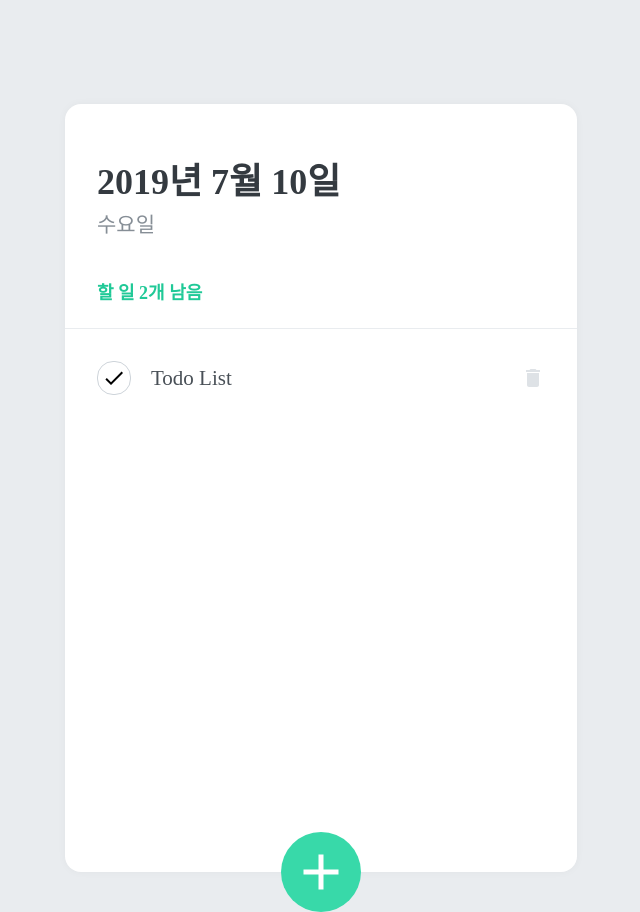
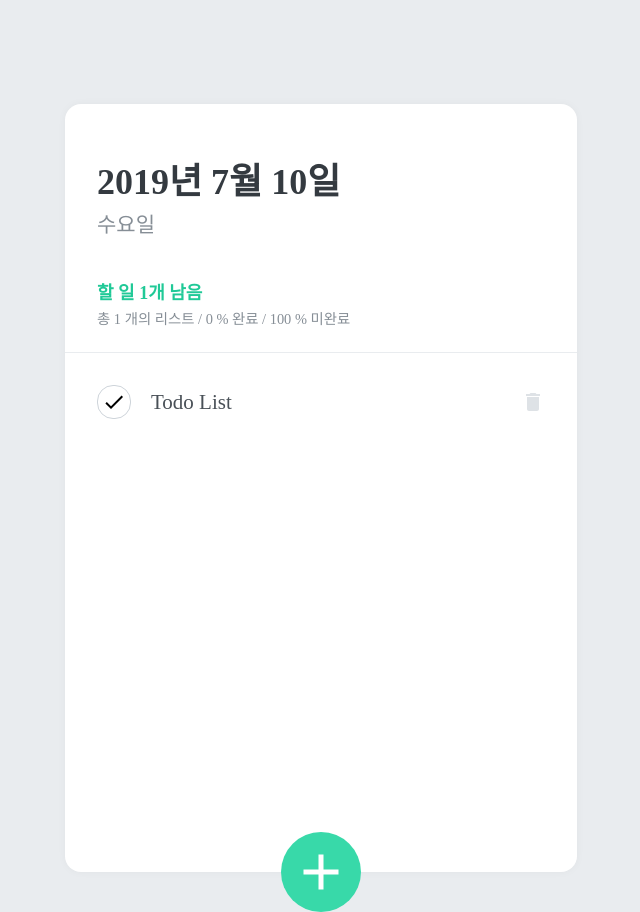
Before and after one commit to itmca/ansan-todo, a React (Create React App) app: page / in a window 1280 px wide. Shown: the whole page, without its empty margins (319-959 px from the left). Built offline with nearby package versions, Linux system fonts and the light colour scheme.

Commit message:
헤더의 count 부분 recoil selector 로 적용.

```diff
--- a/src/components/TodoListHead.css
+++ b/src/components/TodoListHead.css
@@ -24,3 +24,12 @@ h1 {
   margin-top: 40px;
   font-weight: bold;
 }
+
+.sub-count-info{
+  margin-top: 3px;
+}
+
+.sub-count-info > span{
+  font-size: 0.9rem;
+  color:#868e96;
+}
--- a/src/components/TodoListHead.tsx
+++ b/src/components/TodoListHead.tsx
@@ -1,15 +1,34 @@
+// import React from 'react';
+import { useRecoilValue } from 'recoil';
+import todoCountState from '../recoil/todoCountRecoil';
+import './TodoListHead.css';
+
+function TodoListHead() {
+  const {
+    totalCount,
+    // totalDoneCount,
+    totalNotDoneCount,
+    percentDone,
+  } = useRecoilValue(todoCountState);
 
 
 
-import React from 'react';
-import './TodoListHead.css';
+  const formatPercentageDone = Math.round(percentDone * 100);
+  const formatPercentageNotDone = 100 - formatPercentageDone;
 
-function TodoListHead() {
   return (
-    <div className='head'>
+    <div className="head">
          <h1>2019년 7월 10일</h1>
       <div className="day">수요일</div>
-      <div className="tasks-left">할 일 2개 남음</div>
+      {totalNotDoneCount === 0 ?
+        <div className="tasks-left">모두 완료 !</div> :
+        <div className="tasks-left">할 일 {totalNotDoneCount}개 남음</div>
+        }
+      <div className="sub-count-info">
+        <span>총 {totalCount} 개의 리스트 / </span>
+        <span>{formatPercentageDone} % 완료 / </span>
+        <span>{formatPercentageNotDone} % 미완료</span>
+      </div>
     </div>
   );
 }
--- /dev/null
+++ b/src/recoil/todoCountRecoil.ts
@@ -0,0 +1,30 @@
+import { selector } from 'recoil';
+import todoListState from './todoRecoil';
+
+export interface ITodoCount{
+  totalCount: number,
+  totalDoneCount: number,
+  totalNotDoneCount: number,
+  percentDone: number,
+}
+
+export const todoCountState =  selector({
+  key:'todoCountState',
+  get: ({ get }) => {
+    const todoList = get(todoListState);
+    const totalCount = todoList.length;
+    const totalDoneCount = todoList.filter((item) => item.done === true).length;
+    const totalNotDoneCount = totalCount - totalDoneCount;
+    const percentDone = totalCount === 0 ? 0 : totalDoneCount / totalCount;
+
+    return {
+      totalCount,
+      totalDoneCount,
+      totalNotDoneCount,
+      percentDone,
+    };
+  },
+});
+
+
+export default todoCountState;
```
